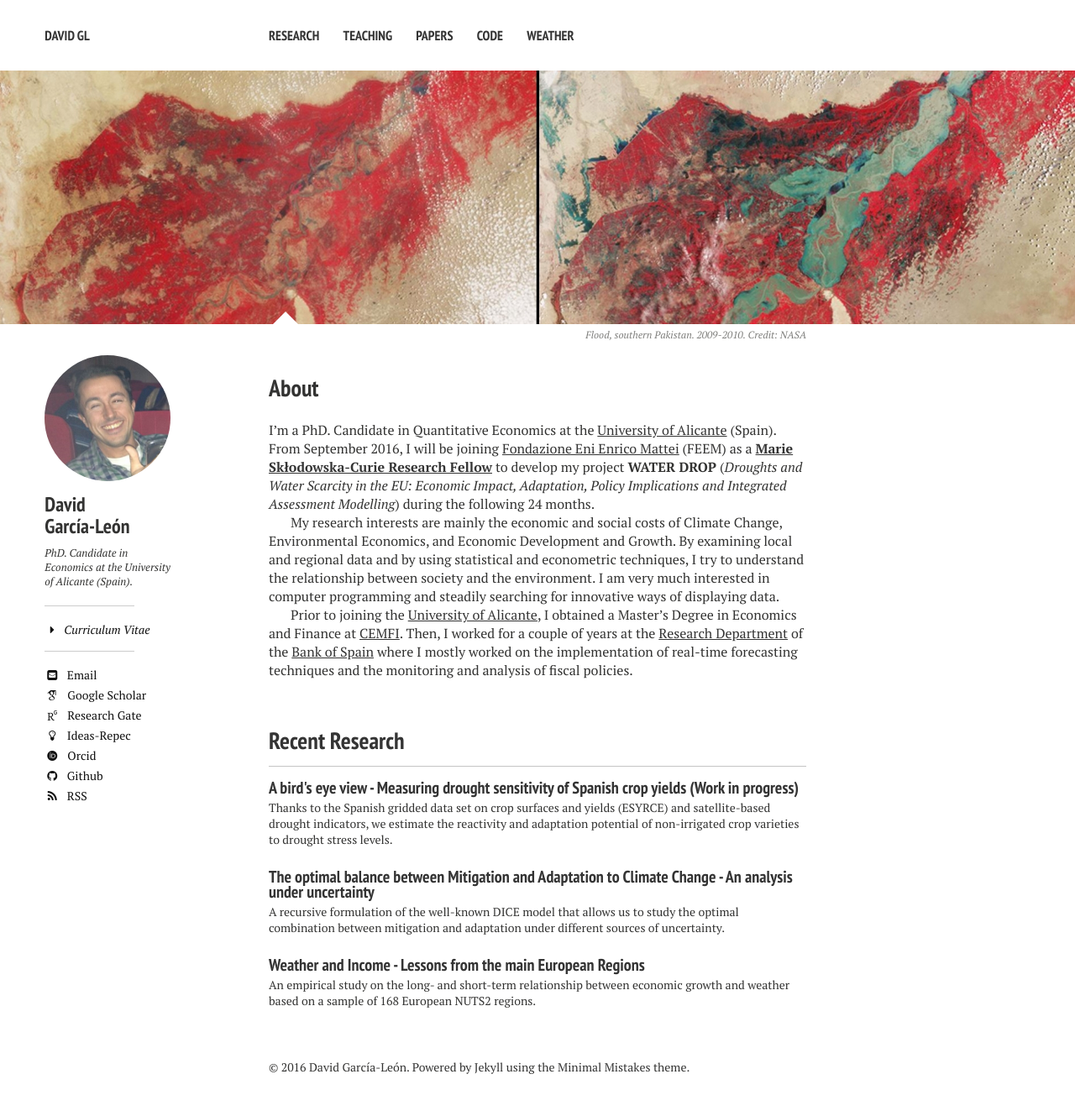
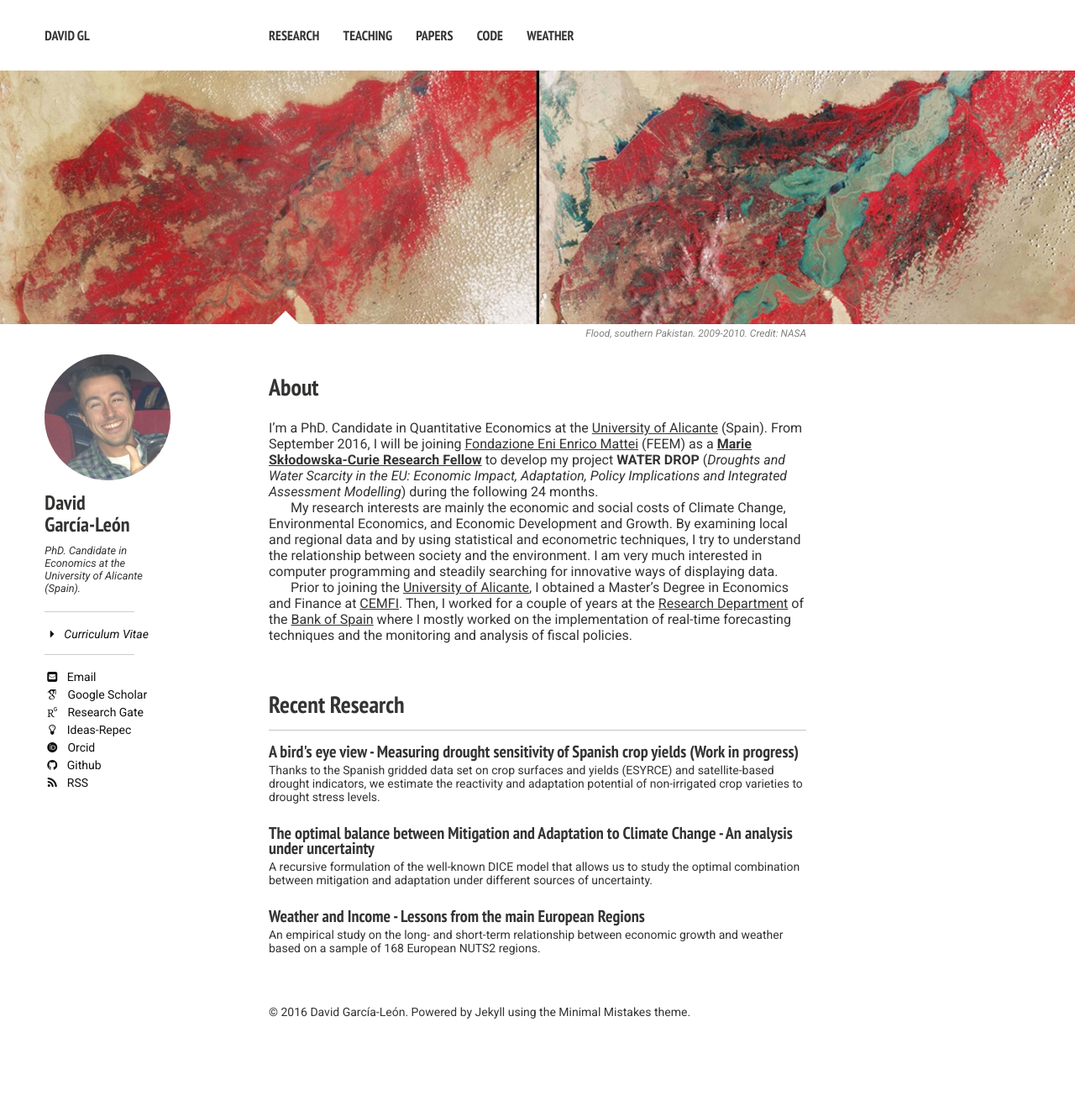
Before and after one commit to David-G-L/minimal_mistakes_site, a Jekyll site: the page built from index.md, in a window 1280 px wide. Shown: the whole page at 84% size. Built offline with Jekyll 4.4.1, drawn with Linux system fonts in a browser that asks for light colours; nearby versions of some CDN libraries; some web fonts are replaced; after the commit the page ends 1262 px from its top, so only the background shows below that.

Commit message:
Change font base family from PT Serif to Roboto
Changes in
_include\_head.html
_sass\variables.scss

```diff
--- a/_includes/_head.html
+++ b/_includes/_head.html
@@ -36,7 +36,8 @@
 <script src="{{ site.url }}/assets/js/vendor/modernizr-2.7.1.custom.min.js"></script>
 
 <!-- Font -->
-<link href='//fonts.googleapis.com/css?family=PT+Sans+Narrow:400,700%7CPT+Serif:400,700,400italic' rel='stylesheet' type='text/css'>
+<!--<link href='//fonts.googleapis.com/css?family=PT+Sans+Narrow:400,700%7CPT+Serif:400,700,400italic' rel='stylesheet' type='text/css'> -->
+<link href="https://fonts.googleapis.com/css?family=PT+Sans+Narrow:400,700%7CRoboto:400,400i,700" rel="stylesheet" type='text/css'>
 
 <!-- Mathjax - Allow Math Symbols -->
 <script type="text/javascript" async src="https://cdn.mathjax.org/mathjax/latest/MathJax.js?config=TeX-MML-AM_CHTML"></script>
--- a/_sass/variables.scss
+++ b/_sass/variables.scss
@@ -9,8 +9,8 @@
 $doc-font-size: 16;
 $doc-line-height: 26;
 $paragraph-indent: true !default;
-$base-font: 'PT Serif', serif;
-/* $base-font: 'Lato', sans-serif; */
+/* $base-font: 'PT Serif', serif; */
+$base-font: 'Roboto', sans-serif;
 $heading-font: 'PT Sans Narrow', sans-serif;
 $code-font: Monaco, "Courier New", "DejaVu Sans Mono", "Bitstream Vera Sans Mono", monospace;
 $alt-font: $base-font;
```
Also changed, not shown: 1 other file.
